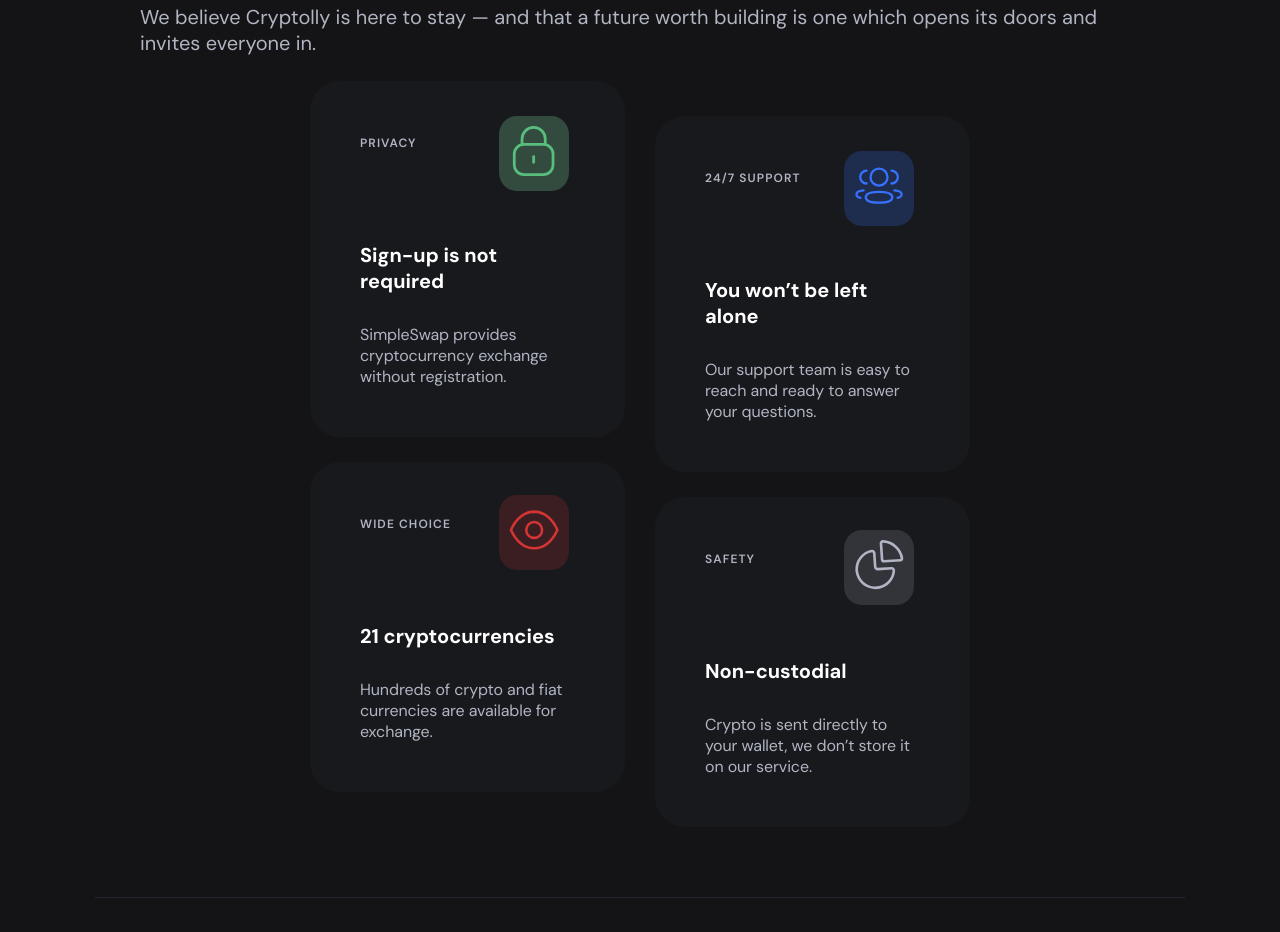
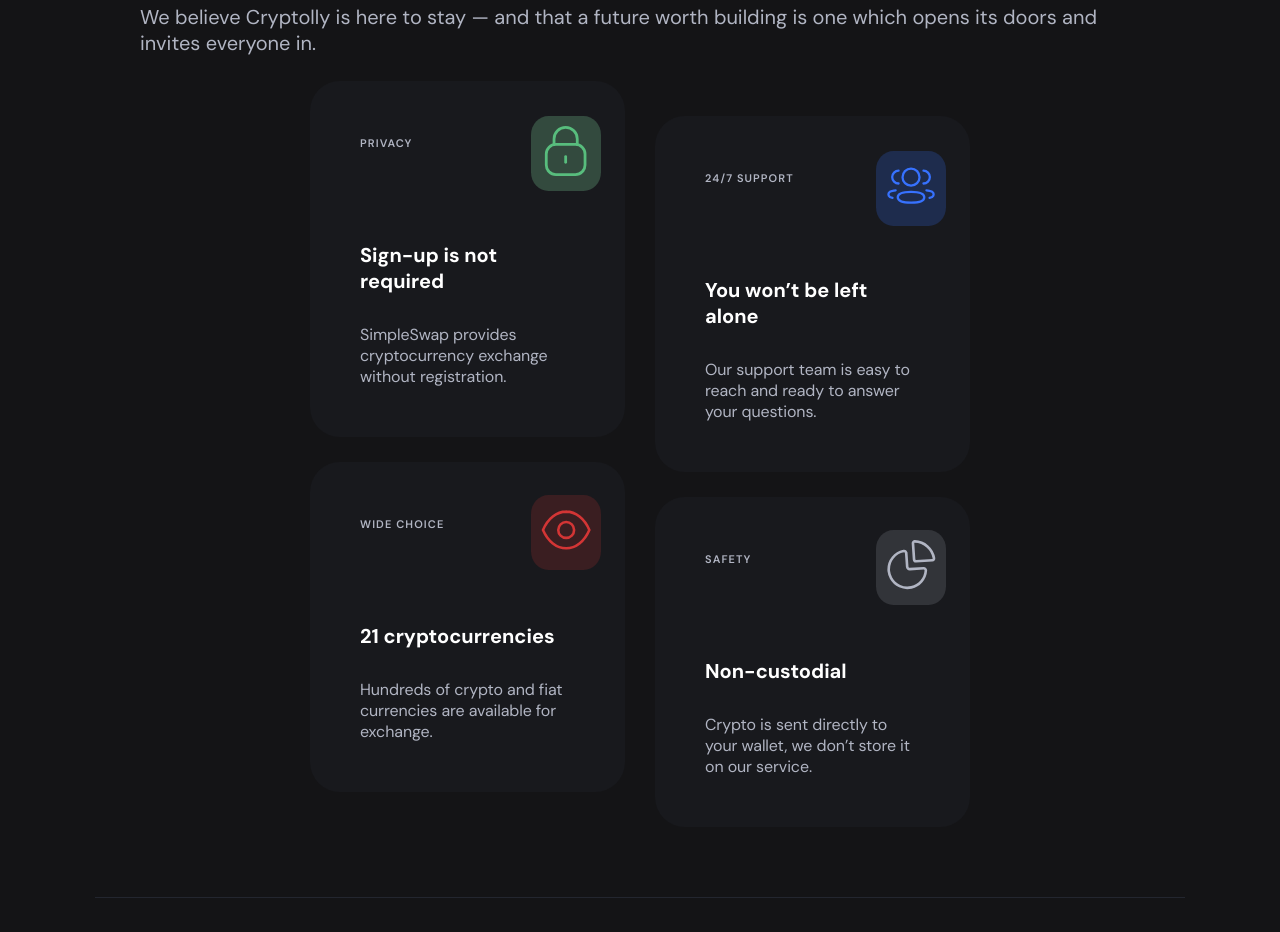
Before and after one commit to StepanenkoDmytro/crypto-exchanger-client, a React (Create React App) app: page / in a window 1280 px wide. Shown: the part 1100-2032 px from the top of the page. Built offline with nearby package versions, Linux system fonts and the light colour scheme; no server answers.

Commit message:
fix language css bug

```diff
--- a/src/components/ui/Partners.css
+++ b/src/components/ui/Partners.css
@@ -10,6 +10,10 @@
     padding: 20px;
     border-radius: 10px;
     background-color: var(--bg1);
+}
+
+.partners--logo:hover {
+    transform: scale(1.02);
 }
 
 .partners--logo img {
--- a/src/components/ui/Trusty.css
+++ b/src/components/ui/Trusty.css
@@ -34,7 +34,7 @@
 }
 
 .card-item__title {
-    font-size: 12px;
+    font-size: 11px;
     font-weight: 600;
     letter-spacing: 1.1px;
     text-transform: uppercase;
@@ -49,7 +49,7 @@
 .card-item__icon {
     position: absolute;
     top: 10%;
-    left: 60%;
+    left: 70%;
     border-radius: 25%;
 }
 
```
